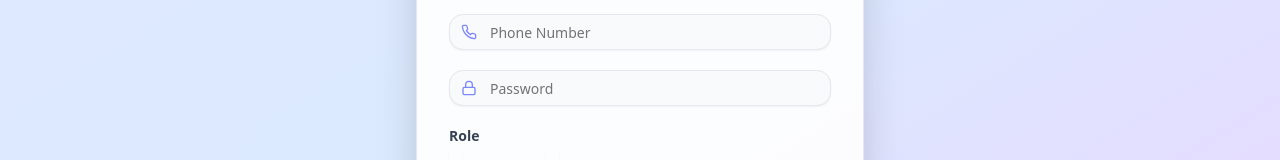
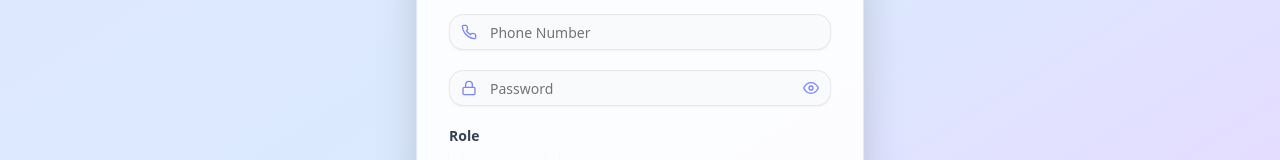
Before and after one commit to yash-gargji/Job-Hunt, a React (Vite) app in the folder frontend/: page /signup in a window 1280 px wide. Shown: the part 346-506 px from the top of the page. Built offline with nearby package versions, Linux system fonts and the light colour scheme.

Commit message:
some ui changes

```diff
--- a/frontend/src/components/Jobs.jsx
+++ b/frontend/src/components/Jobs.jsx
@@ -5,6 +5,7 @@ import Job from "./Job.jsx";
 import { motion } from 'framer-motion';
 import { useDispatch, useSelector } from "react-redux";
 import useGetAllJobs from "@/hooks/useGetAllJobs.jsx";
+import { setSearchedQuery } from "@/redux/jobSlice.js";
 function Jobs() {
     useGetAllJobs();
     const dispatch = useDispatch();
@@ -14,9 +15,9 @@ function Jobs() {
     useEffect(() => {
        if(searchedQuery){
           const filteredJobs = allJobs.filter((job) => {
-            return job.title.toLowerCase().includes(searchedQuery.toLowerCase()) ||
+            return  job.title.toLowerCase().includes(searchedQuery.toLowerCase()) ||
                     job.description.toLowerCase().includes(searchedQuery.toLowerCase()) ||
-                     job.location.toLowerCase().includes(searchedQuery.toLowerCase())
+                    job.location.toLowerCase().includes(searchedQuery.toLowerCase())
           })
           setFilterJobs(filteredJobs)
        }
--- a/frontend/src/components/auth/Login.jsx
+++ b/frontend/src/components/auth/Login.jsx
@@ -1,4 +1,4 @@
-import React, { useState } from "react";
+import React, { useEffect, useState } from "react";
 import Navbar from "../shared/Navbar.jsx";
 import { Label } from "../ui/label.jsx";
 import { Input } from "../ui/input.jsx";
@@ -10,7 +10,7 @@ import { toast } from "sonner";
 import axios from "axios";
 import { USER_API_END_POINT } from "@/utils/constants.js";
 import { useDispatch, useSelector } from "react-redux";
-import { setLoading ,setUser} from "@/redux/authSlice.js";
+import { setLoading, setUser } from "@/redux/authSlice.js";
 import { Loader2 } from "lucide-react";
 
 function Login() {
@@ -19,7 +19,7 @@ function Login() {
     password: "",
     role: "",
   });
-  const { loading} = useSelector((store) => store.auth);
+  const { loading, user } = useSelector((store) => store.auth);
   const navigate = useNavigate();
   const dispatch = useDispatch();
 
@@ -39,7 +39,7 @@ function Login() {
         withCredentials: true,
       });
       if (res.data.success) {
-        dispatch(setUser(res.data.user))
+        dispatch(setUser(res.data.user));
         navigate("/");
         toast.success(res.data.message);
       }
@@ -58,6 +58,12 @@ function Login() {
       dispatch(setLoading(false));
     }
   };
+
+  useEffect(() => {
+    if (user) {
+      navigate("/");
+    }
+  }, []);
 
   return (
     <div className="min-h-screen bg-gradient-to-br from-indigo-100 via-blue-100 to-purple-200 flex flex-col">
--- a/frontend/src/components/auth/Signup.jsx
+++ b/frontend/src/components/auth/Signup.jsx
@@ -1,17 +1,23 @@
-import React, { useState } from "react";
+import React, { useEffect, useState } from "react";
 import Navbar from "../shared/Navbar.jsx";
 import { Label } from "../ui/label.jsx";
 import { Input } from "../ui/input.jsx";
 import { RadioGroup } from "../ui/radio-group.jsx";
 import { Button } from "../ui/button.jsx";
 import { Link, useNavigate } from "react-router-dom";
-import { FiUser, FiMail, FiPhone, FiLock, FiImage } from "react-icons/fi";
+import { FiUser, FiMail, FiPhone, FiLock, FiImage, FiEye, FiEyeOff } from "react-icons/fi";
 import axios from "axios";
 import { USER_API_END_POINT } from "@/utils/constants.js";
 import { toast } from "sonner";
 import { Loader2 } from "lucide-react";
 import { useDispatch, useSelector } from "react-redux";
 import { setLoading } from "@/redux/authSlice.js";
+
+const nameRegex = /^[a-zA-Z\s]+$/;
+const emailRegex = /^[^\s@]+@[^\s@]+\.[^\s@]+$/;
+const phoneRegex = /^\d{10}$/;
+const passwordRegex = /^.{6,}$/;
+const roleRegex = /^(student|recruiter)$/;
 
 function Signup() {
   const [input, setInput] = useState({
@@ -22,7 +28,8 @@ function Signup() {
     role: "",
     file: "",
   });
-  const {loading} = useSelector(store => store.auth);
+  const [showPassword, setShowPassword] = useState(false);
+  const { loading, user } = useSelector((store) => store.auth);
   const navigate = useNavigate();
   const dispatch = useDispatch();
 
@@ -36,6 +43,48 @@ function Signup() {
 
   const submitHandler = async (e) => {
     e.preventDefault();
+
+    if (!input.fullname) {
+      toast.error("Full name is required");
+      return;
+    }
+    if (!nameRegex.test(input.fullname)) {
+      toast.error("Name should only contain letters and spaces");
+      return;
+    }
+    if (!input.email) {
+      toast.error("Email is required");
+      return;
+    }
+    if (!emailRegex.test(input.email)) {
+      toast.error("Please enter a valid email address");
+      return;
+    }
+    if (!input.phoneNumber) {
+      toast.error("Phone number is required");
+      return;
+    }
+    if (!phoneRegex.test(input.phoneNumber)) {
+      toast.error("Phone number must be 10 digits");
+      return;
+    }
+    if (!input.password) {
+      toast.error("Password is required");
+      return;
+    }
+    if (!passwordRegex.test(input.password)) {
+      toast.error("Password must be at least 6 characters");
+      return;
+    }
+    if (!input.role) {
+      toast.error("Role is required");
+      return;
+    }
+    if (!roleRegex.test(input.role)) {
+      toast.error("Role must be either student or recruiter");
+      return;
+    }
+
     const formData = new FormData();
     formData.append("fullname", input.fullname);
     formData.append("email", input.email);
@@ -46,7 +95,7 @@ function Signup() {
       formData.append("file", input.file);
     }
     try {
-       dispatch(setLoading(true));
+      dispatch(setLoading(true));
       const res = await axios.post(`${USER_API_END_POINT}/register`, formData, {
         headers: {
           "Content-Type": "multipart/form-data",
@@ -58,22 +107,25 @@ function Signup() {
         navigate("/login");
       }
     } catch (error) {
-      console.log(error);
       if (
         error.response &&
         error.response.data &&
         error.response.data.message
       ) {
-        console.log(error.response.data.errors)
         toast.error(error.response.data.message);
       } else {
         toast.error("An unexpected error occurred.");
       }
-    }
-    finally{
+    } finally {
       dispatch(setLoading(false));
     }
   };
+
+  useEffect(() => {
+    if (user) {
+      navigate("/");
+    }
+  }, []);
 
   return (
     <div className="min-h-screen bg-gradient-to-br from-indigo-100 via-blue-100 to-purple-200 flex flex-col">
@@ -127,13 +179,22 @@ function Signup() {
           <div className="relative">
             <FiLock className="absolute left-3 top-1/2 -translate-y-1/2 text-indigo-400" />
             <Input
-              type="password"
+              type={showPassword ? "text" : "password"}
               placeholder="Password"
-              className="w-full pl-10 pr-3 py-2 rounded-xl border border-gray-200 bg-gray-50 focus:ring-2 focus:ring-indigo-300 transition"
+              className="w-full pl-10 pr-10 py-2 rounded-xl border border-gray-200 bg-gray-50 focus:ring-2 focus:ring-indigo-300 transition"
               name="password"
               value={input.password}
               onChange={changeEventHandler}
             />
+            <button
+              type="button"
+              className="absolute right-3 top-1/2 -translate-y-1/2 text-indigo-400 focus:outline-none"
+              onClick={() => setShowPassword((prev) => !prev)}
+              tabIndex={-1}
+              aria-label={showPassword ? "Hide password" : "Show password"}
+            >
+              {showPassword ? <FiEyeOff /> : <FiEye />}
+            </button>
           </div>
           <div>
             <Label className="block mb-1 text-sm text-gray-700 font-semibold">
@@ -175,8 +236,7 @@ function Signup() {
           </div>
           {loading ? (
             <Button className="w-full my-4">
-              {" "}
-              <Loader2 className="mr-2 h-4 w-4 animate-spin" /> Please wait{" "}
+              <Loader2 className="mr-2 h-4 w-4 animate-spin" /> Please wait
             </Button>
           ) : (
             <Button type="submit" className="w-full my-4">
```
